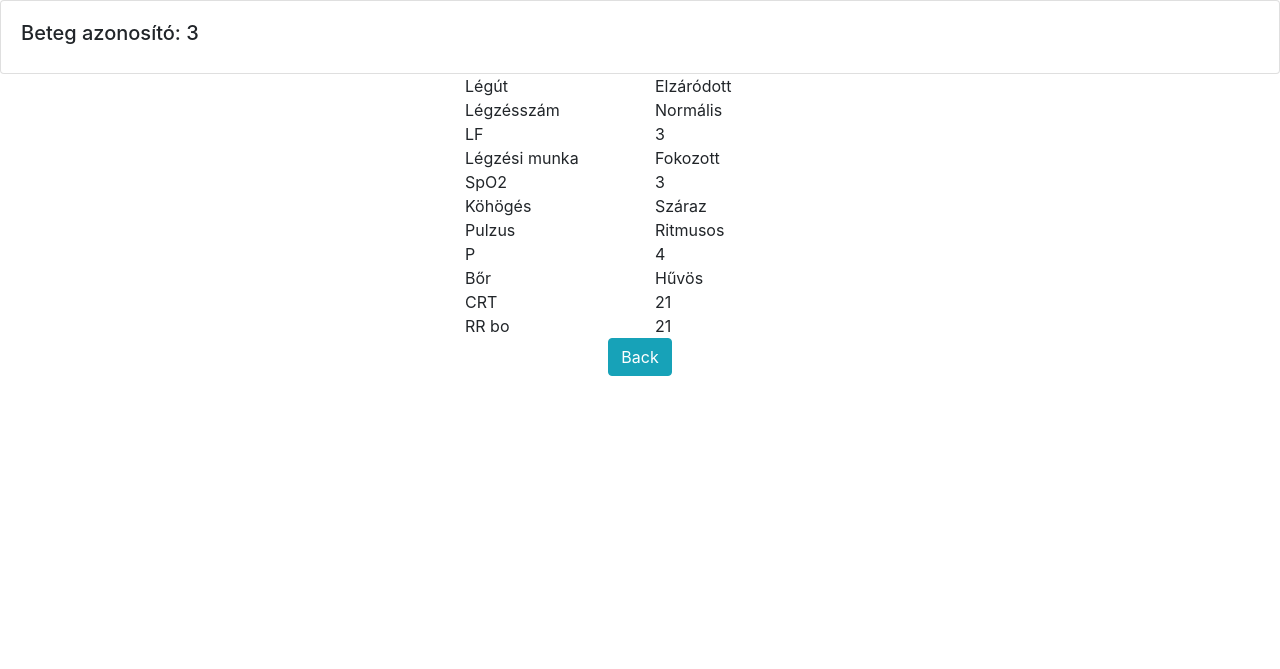
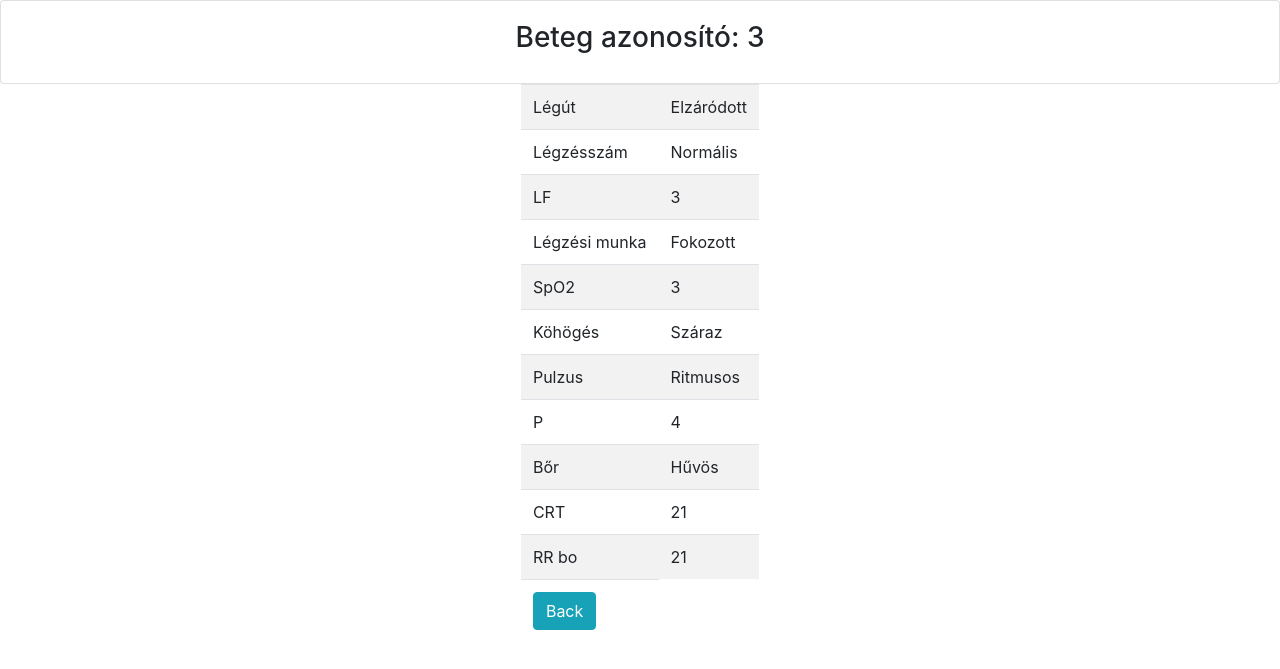
Before and after one commit to imgergely/triage, a Django app: page /10/ in a window 1280 px wide. Shown: the part 56-725 px from the top of the page. Run offline with Django 4.2, Linux system fonts and the light colour scheme; a user stored in the database is signed in; data comes from the database, SQL or seed files in the repository; some libraries are stand-ins or nearby versions.

Commit message:
some frontend changes

```diff
--- a/triage/forms.py
+++ b/triage/forms.py
@@ -40,4 +40,5 @@ class TriageForm(ModelForm):
                                 css_class='form-row'
                                 ),),
             ButtonHolder(
-                Submit('submit', 'Submit', css_class='button white'),),)
+                Submit('submit', 'Submit', css_class='button white'),
+                Reset('reset', 'Reset Form', css_class='button white'),),)
--- a/triage/templates/triage_detail.html
+++ b/triage/templates/triage_detail.html
@@ -3,31 +3,28 @@
 {% block content %}
 
 
-
-<div class="card card-body">
     {% for name, value in object.get_fields %}
     {% if name == "Beteg azonosító" %}
-    <h5>Beteg azonosító: {{ value }}</h5>
-    {% else %}
-</div>
+    <div class="card card-body align-items-center d-flex justify-content-center">
+        <h3>Beteg azonosító: {{ value }}</h3>
+    </div>
+    {% endif %}
+    {% endfor %}
+    <table class="table table-striped table-responsive d-flex justify-content-center">
+    {% for name, value in object.get_fields %}
+    {% if name != "Beteg azonosító" %}
+            <tr>
+                <td>{{ name }}</td>
+                <td>{{ value }}</td>
+            </tr>
 
-<div class="container">
-    <div class="row justify-content-md-center">
-        <div class="col col-lg-2">
-            {{ name }}
-        </div>
-        <div class="col col-lg-2">
-            {{ value }}
-        </div>
-    </div>
-</div>
 
     {% endif %}
     {% endfor %}
-
-<div class="d-flex justify-content-center">
-    <a href="{% url 'app-home' %}"><button type="button" class="btn btn-primary btn-info">Back</button></a>
-</div>
+    <tr>
+        <td><a href="{% url 'app-home' %}"><button type="button" class="btn btn-primary btn-info">Back</button></a></td>
+    </tr>
+    </table>
 
 
 
```
Also changed, not shown: triage/templates/home.html (+10 -13 lines).
